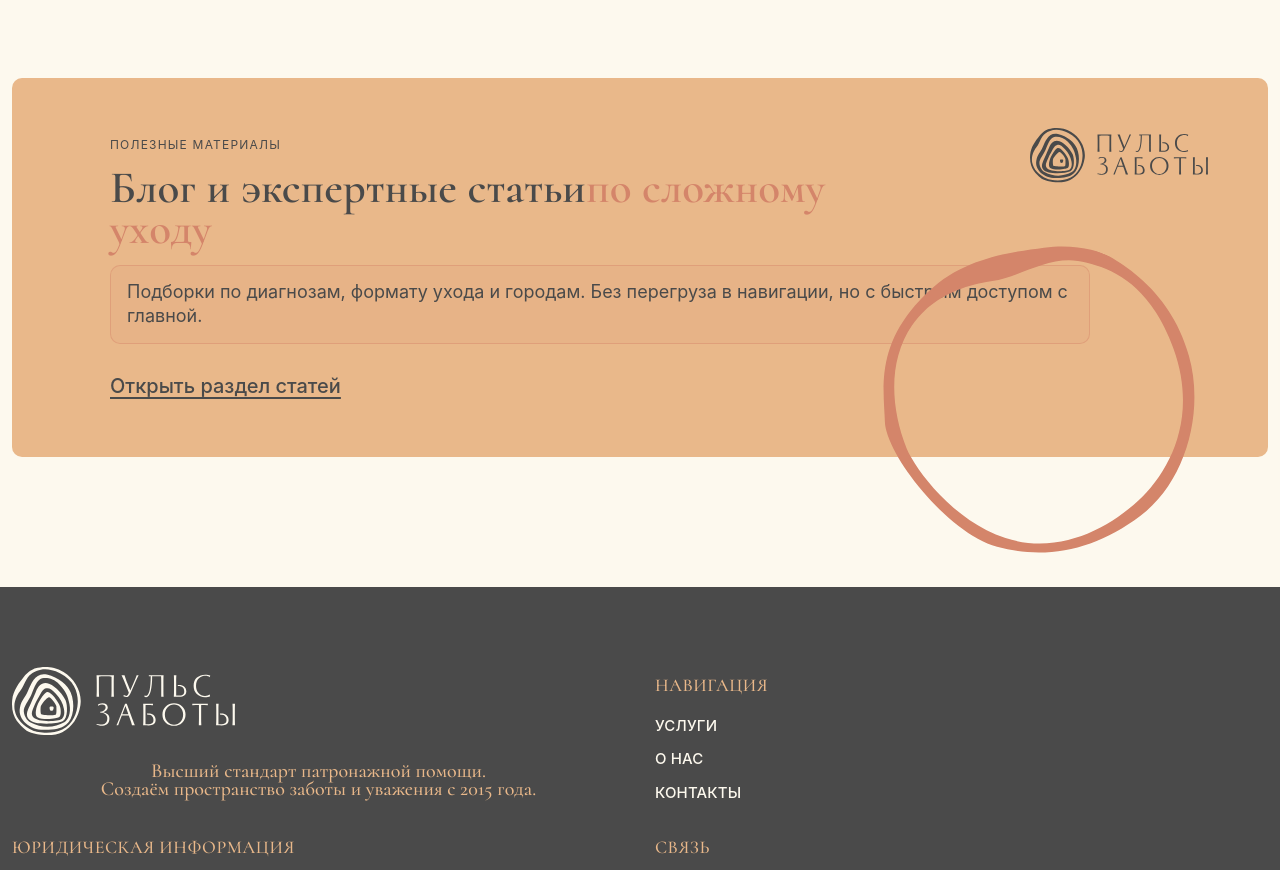
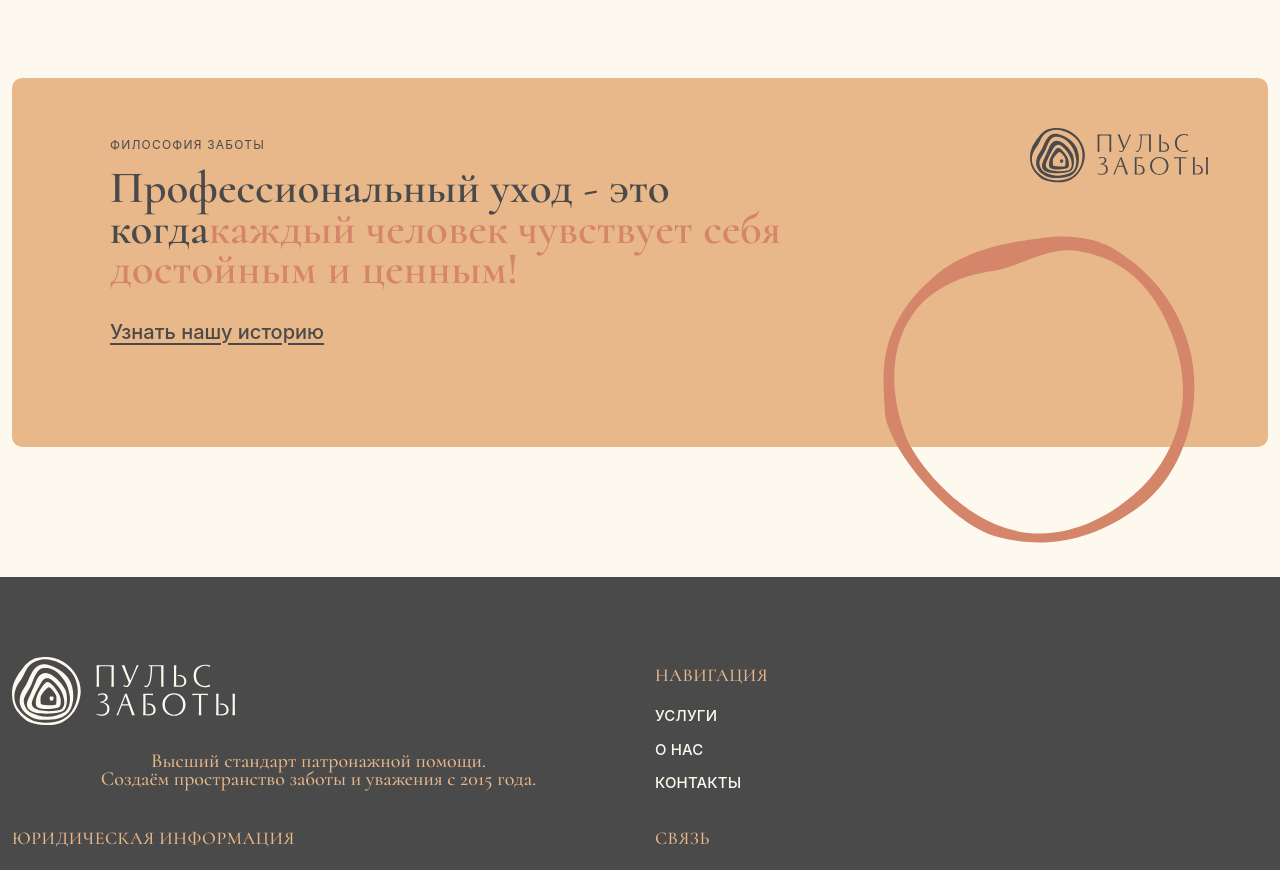
Before and after one commit to ylevin1989/pulscare, a React (Vite) app in the folder client/: page / in a window 1280 px wide. Shown: the part 3500-4370 px from the top of the page. Built offline with nearby package versions, Linux system fonts and the light colour scheme.

Commit message:
fix(home): restore philosophy block wording without seo disease focus

```diff
--- a/client/src/App.jsx
+++ b/client/src/App.jsx
@@ -446,16 +446,13 @@ function HomePage({ onOpenFeedback }) {
 
       <section className="container story" id="blog">
         <article className="story-card">
-          <p className="section-kicker">полезные материалы</p>
+          <p className="section-kicker">философия заботы</p>
           <h2>
-            Блог и экспертные статьи
-            <span>по сложному уходу</span>
+            Профессиональный уход - это когда
+            <span>каждый человек чувствует себя достойным и ценным!</span>
           </h2>
-          <p className="legal-note">
-            Подборки по диагнозам, формату ухода и городам. Без перегруза в навигации, но с быстрым доступом с главной.
-          </p>
-          <Link className="story-link" to={seoHub.path}>
-            Открыть раздел статей
+          <Link className="story-link" to="/#about">
+            Узнать нашу историю
           </Link>
           <img className="story-logo" src="/Group 56.svg" alt="Пульс Заботы" />
           <img className="story-orbit" src="/Vector.svg" alt="" aria-hidden="true" />
```
